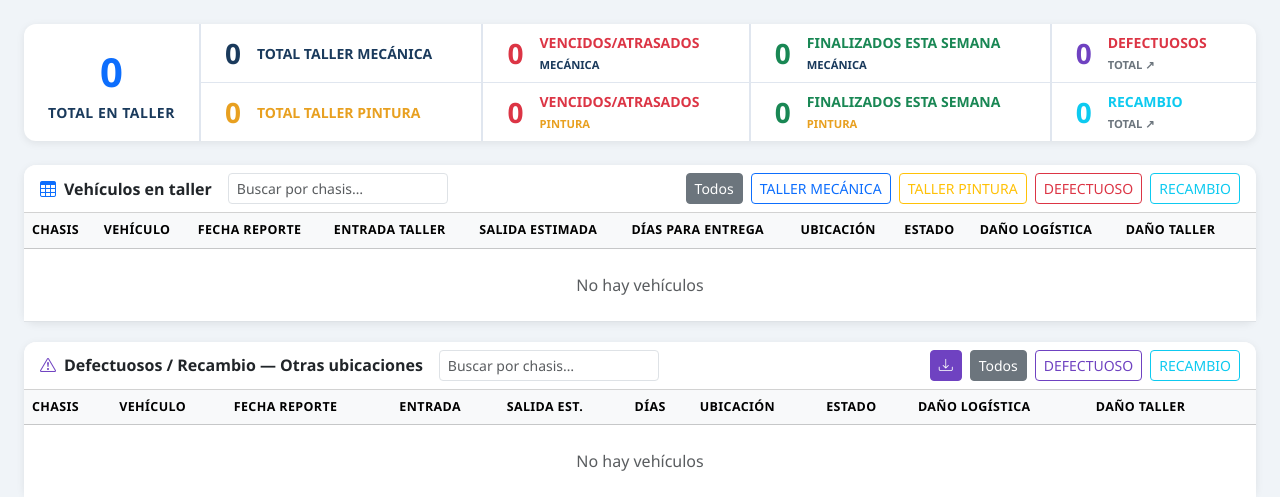
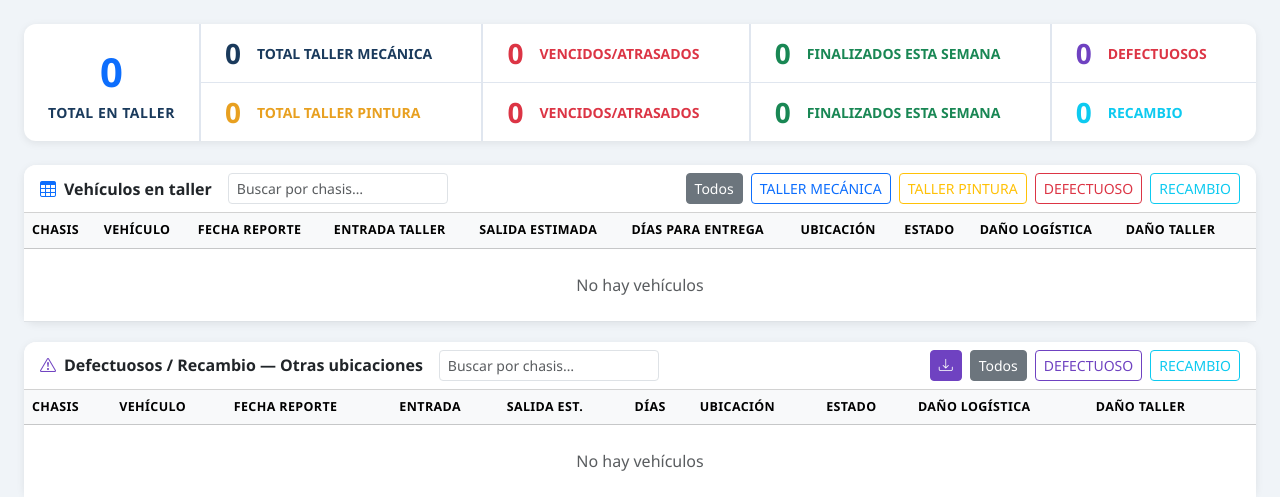
Before and after one commit to Jeaustin288/taller-tracker, a Flask app: page / in a window 1280 px wide. Shown: the part 56-553 px from the top of the page. Run offline with Flask 3, Linux system fonts and the light colour scheme; data that the repository does not hold is empty; some libraries are stand-ins or nearby versions.

Commit message:
fix: quitar subtitulos de KPI cards (mecanica, pintura, total)

```diff
--- a/taller_tracker/templates/index.html
+++ b/taller_tracker/templates/index.html
@@ -123,31 +123,31 @@
         <div class="d-flex flex-column flex-grow-1" style="border-right:2px solid #e0e6ef;">
           <div class="d-flex align-items-center px-4 py-2 flex-grow-1" style="border-bottom:1px solid #e0e6ef;">
             <div class="fs-3 fw-bold me-3 text-danger" id="kpi-vencidos-mec">—</div>
-            <div class="fw-semibold text-uppercase small text-danger">VENCIDOS/ATRASADOS<br><span style="color:var(--brand);font-size:.7rem;">MECÁNICA</span></div>
+            <div class="fw-semibold text-uppercase small text-danger">VENCIDOS/ATRASADOS</div>
           </div>
           <div class="d-flex align-items-center px-4 py-2 flex-grow-1">
             <div class="fs-3 fw-bold me-3 text-danger" id="kpi-vencidos-pin">—</div>
-            <div class="fw-semibold text-uppercase small text-danger">VENCIDOS/ATRASADOS<br><span style="color:var(--accent);font-size:.7rem;">PINTURA</span></div>
+            <div class="fw-semibold text-uppercase small text-danger">VENCIDOS/ATRASADOS</div>
           </div>
         </div>
         <div class="d-flex flex-column flex-grow-1" style="border-right:2px solid #e0e6ef;">
           <div class="d-flex align-items-center px-4 py-2 flex-grow-1" style="border-bottom:1px solid #e0e6ef;">
             <div class="fs-3 fw-bold me-3 text-success" id="kpi-fin-mec">—</div>
-            <div class="fw-semibold text-uppercase small text-success">FINALIZADOS ESTA SEMANA<br><span style="color:var(--brand);font-size:.7rem;">MECÁNICA</span></div>
+            <div class="fw-semibold text-uppercase small text-success">FINALIZADOS ESTA SEMANA</div>
           </div>
           <div class="d-flex align-items-center px-4 py-2 flex-grow-1">
             <div class="fs-3 fw-bold me-3 text-success" id="kpi-fin-pin">—</div>
-            <div class="fw-semibold text-uppercase small text-success">FINALIZADOS ESTA SEMANA<br><span style="color:var(--accent);font-size:.7rem;">PINTURA</span></div>
+            <div class="fw-semibold text-uppercase small text-success">FINALIZADOS ESTA SEMANA</div>
           </div>
         </div>
         <div class="d-flex flex-column flex-grow-1">
           <div class="d-flex align-items-center px-4 py-2 flex-grow-1" style="border-bottom:1px solid #e0e6ef;">
             <div class="fs-3 fw-bold me-3" style="color:#6f42c1;" id="kpi-defectuosos">—</div>
-            <div class="fw-semibold text-uppercase small" style="color:#dc3545;">DEFECTUOSOS<br><span style="color:#6c757d;font-size:.7rem;">TOTAL ↗</span></div>
+            <div class="fw-semibold text-uppercase small" style="color:#dc3545;">DEFECTUOSOS</div>
           </div>
           <div class="d-flex align-items-center px-4 py-2 flex-grow-1">
             <div class="fs-3 fw-bold me-3" style="color:#0dcaf0;" id="kpi-recambio">—</div>
-            <div class="fw-semibold text-uppercase small" style="color:#0dcaf0;">RECAMBIO<br><span style="color:#6c757d;font-size:.7rem;">TOTAL ↗</span></div>
+            <div class="fw-semibold text-uppercase small" style="color:#0dcaf0;">RECAMBIO</div>
           </div>
         </div>
       </div>
```
